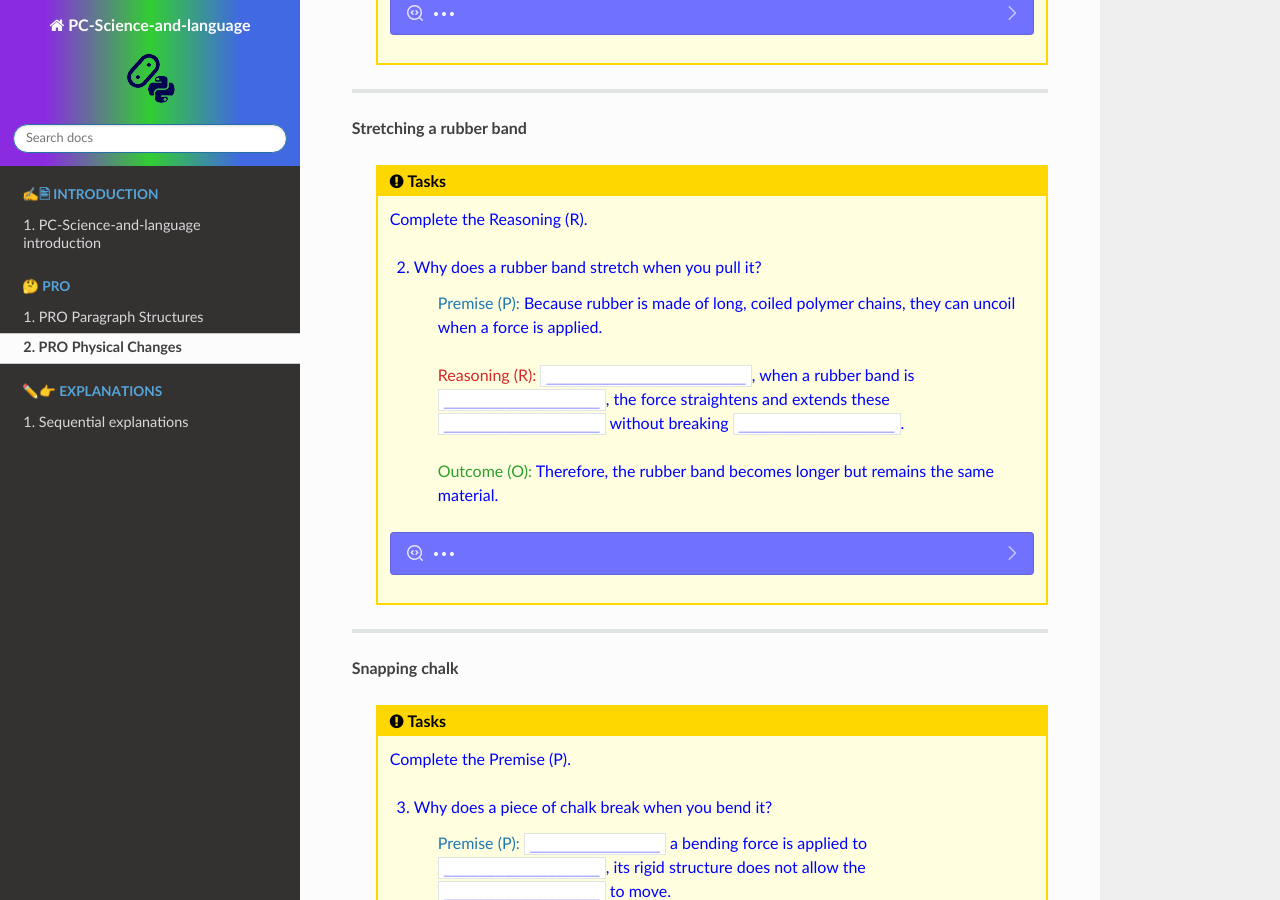
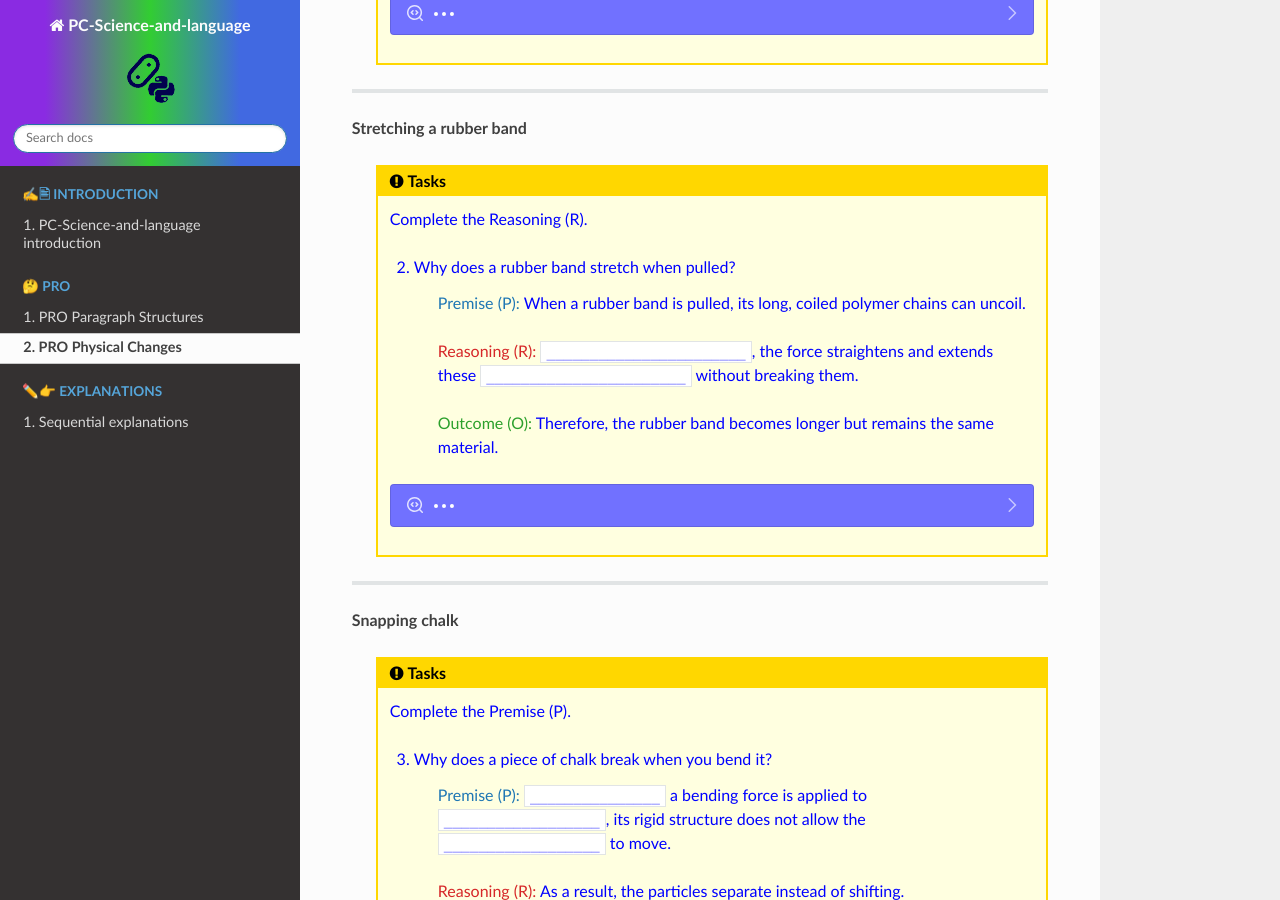
Before and after one commit to gmc-code/PC-Science-and-language, a Sphinx documentation site: the page built from docs/chemistry/PRO_Physical_Changes.rst, in a window 1280 px wide and 900 px high, scrolled down 1404 px. Built offline with Sphinx 7.4.7 and the Read the Docs theme 3.1.0, drawn with Linux system fonts in a browser that asks for light colours; pages that are not in the unit, such as notebooks, are missing from menus.

Commit message:
pro phys

```diff
--- a/docs/chemistry/PRO_Physical_Changes.rst
+++ b/docs/chemistry/PRO_Physical_Changes.rst
@@ -87,13 +87,13 @@ Therefore, the clay changes shape but remains the same substance.
 
         Complete the Reasoning (R).
 
-        2. Why does a rubber band stretch when you pull it?
+        2. Why does a rubber band stretch when pulled?
 
             :P:`Premise (P):`
-            Because rubber is made of long, coiled polymer chains, they can uncoil when a force is applied.
+            When a rubber band is pulled, its long, coiled polymer chains can uncoil.
 
             :R:`Reasoning (R):`
-            ``_______________________``, when a rubber band is ``__________________``, the force straightens and extends these ``__________________`` without breaking ``__________________``.
+            ``_______________________``, the force straightens and extends these ``_______________________`` without breaking them.
 
             :O:`Outcome (O):`
             Therefore, the rubber band becomes longer but remains the same material.
@@ -105,13 +105,13 @@ Therefore, the clay changes shape but remains the same substance.
 
             .. tab-set::
 
-                .. tab-item:: Why does a rubber band stretch when you pull it?
+                .. tab-item:: Why does a rubber band stretch when pulled?
 
                     :P:`Premise (P):`
-                    Because rubber is made of long, coiled polymer chains, they can uncoil when a force is applied.
+                    When a rubber band is pulled, its long, coiled polymer chains can uncoil.
 
                     :R:`Reasoning (R):`
-                    As a result, when a rubber band is pulled, the force straightens and extends these chains without breaking them.
+                    As a result, the force straightens and extends these chains without breaking them.
 
                     :O:`Outcome (O):`
                     Therefore, the rubber band becomes longer but remains the same material.
```
